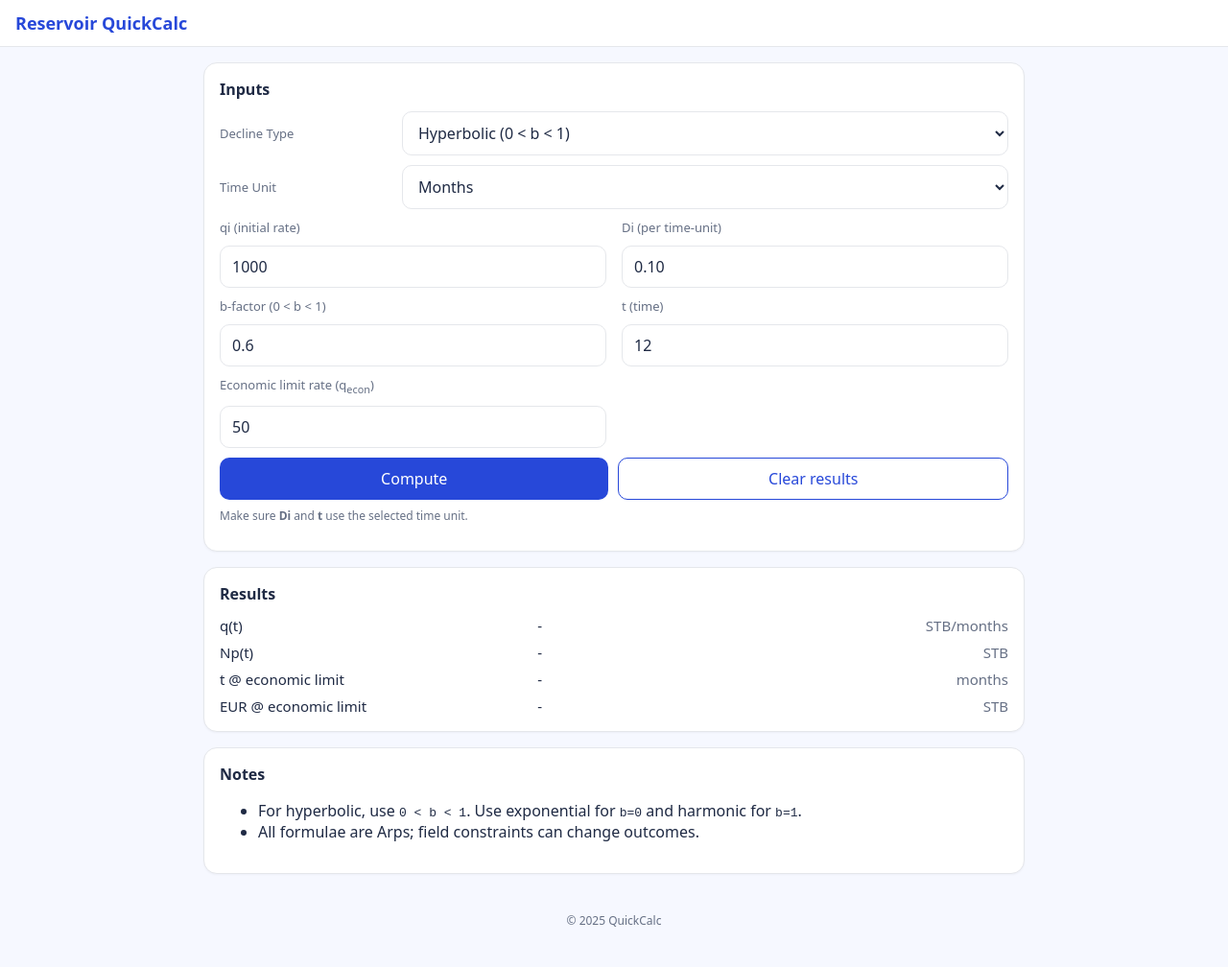
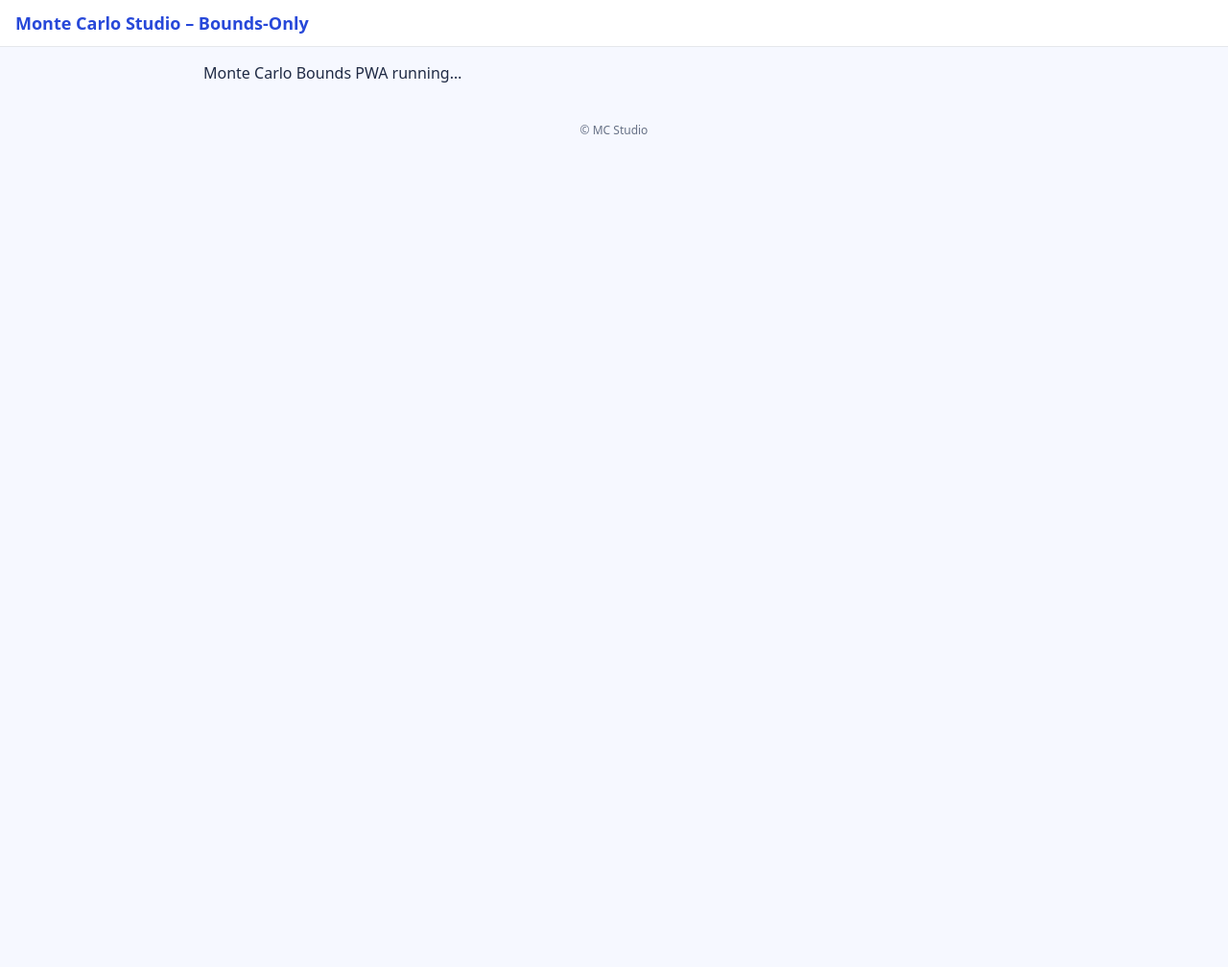
Before and after one commit to abdelrafae/test_app, a plain HTML site: page index.html in a window 1280 px wide. Shown: the whole page at 96% size. After the commit the page ends 800 px from the top, so only its background shows below. Drawn offline with Linux system fonts and the light colour scheme.

Commit message:
Update index.html

```diff
--- a/index.html
+++ b/index.html
@@ -3,96 +3,23 @@
 <head>
   <meta charset="utf-8" />
   <meta name="viewport" content="width=device-width,initial-scale=1,viewport-fit=cover" />
-  <title>Reservoir QuickCalc</title>
-
-  <!-- PWA -->
+  <title>Monte Carlo Studio – Bounds-Only</title>
   <link rel="manifest" href="manifest.webmanifest" />
-  <meta name="theme-color" content="#2748D9" />
+  <meta name="theme-color" content="#2563eb" />
   <link rel="apple-touch-icon" href="icons/icon-192.png" />
   <meta name="apple-mobile-web-app-capable" content="yes" />
   <meta name="apple-mobile-web-app-status-bar-style" content="default" />
-  <meta name="apple-mobile-web-app-title" content="QuickCalc" />
-
+  <meta name="apple-mobile-web-app-title" content="MC Studio" />
   <link rel="stylesheet" href="styles.css" />
 </head>
 <body>
   <header class="topbar">
-    <h1>Reservoir QuickCalc</h1>
+    <h1>Monte Carlo Studio – Bounds-Only</h1>
   </header>
-
   <main class="container">
-    <section class="card">
-      <h2>Inputs</h2>
-
-      <div class="row">
-        <label>Decline Type</label>
-        <select id="decline">
-          <option value="exp">Exponential (b = 0)</option>
-          <option value="hyp" selected>Hyperbolic (0 &lt; b &lt; 1)</option>
-          <option value="har">Harmonic (b = 1)</option>
-        </select>
-      </div>
-
-      <div class="row">
-        <label>Time Unit</label>
-        <select id="unit">
-          <option value="days">Days</option>
-          <option value="months" selected>Months</option>
-          <option value="years">Years</option>
-        </select>
-      </div>
-
-      <div class="grid">
-        <div class="row">
-          <label for="qi">qi (initial rate)</label>
-          <input id="qi" type="number" inputmode="decimal" step="any" value="1000" />
-        </div>
-        <div class="row">
-          <label for="di">Di (per time-unit)</label>
-          <input id="di" type="number" inputmode="decimal" step="any" value="0.10" />
-        </div>
-        <div class="row" id="bRow">
-          <label for="b">b-factor (0 &lt; b &lt; 1)</label>
-          <input id="b" type="number" inputmode="decimal" step="any" value="0.6" />
-        </div>
-        <div class="row">
-          <label for="t">t (time)</label>
-          <input id="t" type="number" inputmode="decimal" step="any" value="12" />
-        </div>
-        <div class="row">
-          <label for="qecon">Economic limit rate (q<sub>econ</sub>)</label>
-          <input id="qecon" type="number" inputmode="decimal" step="any" value="50" />
-        </div>
-      </div>
-
-      <div class="btns">
-        <button id="compute">Compute</button>
-        <button id="clear" class="secondary">Clear results</button>
-      </div>
-      <p class="hint">Make sure <strong>Di</strong> and <strong>t</strong> use the selected time unit.</p>
-    </section>
-
-    <section class="card">
-      <h2>Results</h2>
-      <div class="kv">
-        <div>q(t)</div><div id="qt">-</div><div id="qtUnit">STB/month</div>
-        <div>Np(t)</div><div id="np">-</div><div>STB</div>
-        <div>t @ economic limit</div><div id="te">-</div><div id="tUnit">months</div>
-        <div>EUR @ economic limit</div><div id="eur">-</div><div>STB</div>
-      </div>
-    </section>
-
-    <section class="card">
-      <h2>Notes</h2>
-      <ul>
-        <li>For hyperbolic, use <code>0 &lt; b &lt; 1</code>. Use exponential for <code>b=0</code> and harmonic for <code>b=1</code>.</li>
-        <li>All formulae are Arps; field constraints can change outcomes.</li>
-      </ul>
-    </section>
+    <p>Monte Carlo Bounds PWA running…</p>
   </main>
-
-  <footer class="foot">© <span id="year"></span> QuickCalc</footer>
-
+  <footer class="foot">© <span id="year"></span> MC Studio</footer>
   <script src="app.js"></script>
 </body>
 </html>
```
